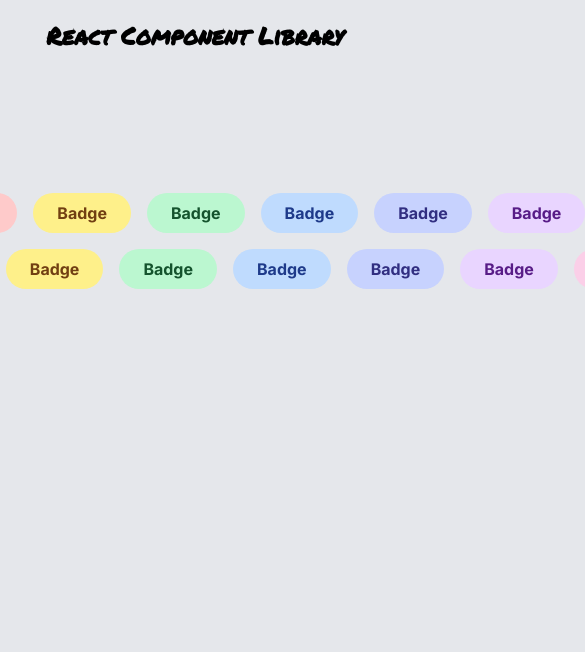
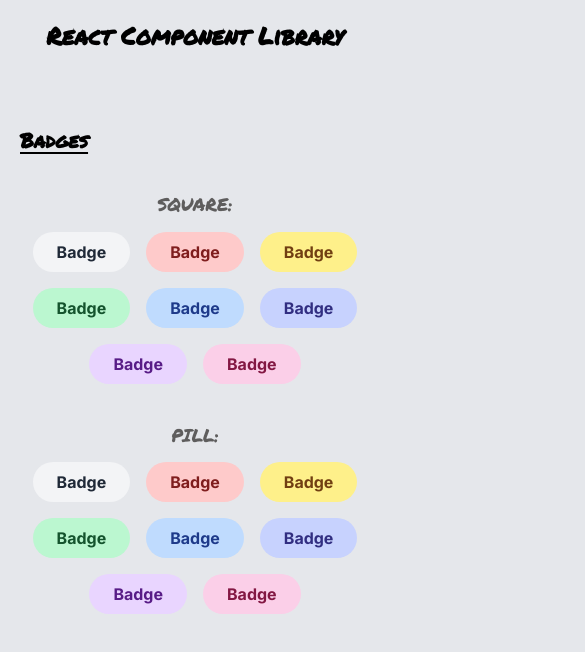
Before and after one commit to XenoMee/react-component-library, a React (Vite) app: page / in a window 390 px wide. Shown: the top 652 px of the page, 585 px wide, since content can reach past the window. Built offline with nearby package versions, Linux system fonts and the light colour scheme.

Commit message:
adjust spacing for small and large screen sizes

```diff
--- a/src/Components/BadgesBlock.tsx
+++ b/src/Components/BadgesBlock.tsx
@@ -11,12 +11,12 @@ const BadgesBlock = () => {
   return (
     <div className='grid gap-10'>
       <h2 className='h2'>Badges</h2>
-      <div className='grid gap-4'>
+      <div className='grid md:gap-4 xxs:gap-10'>
         {Object.entries(badgeTypes).map(([type, colors], index) => {
           return (
-            <div key={index} className='flex gap-10 items-center'>
+            <div key={index} className='flex-container'>
               <h3 className='h3'>{type.toUpperCase()}:</h3>
-              <div className='flex gap-4 items-center'>
+              <div className='flex-item'>
                 {colors.map((color) => {
                   return (
                     <Badge key={color} shape='pill' color={`${color}`}>
```
